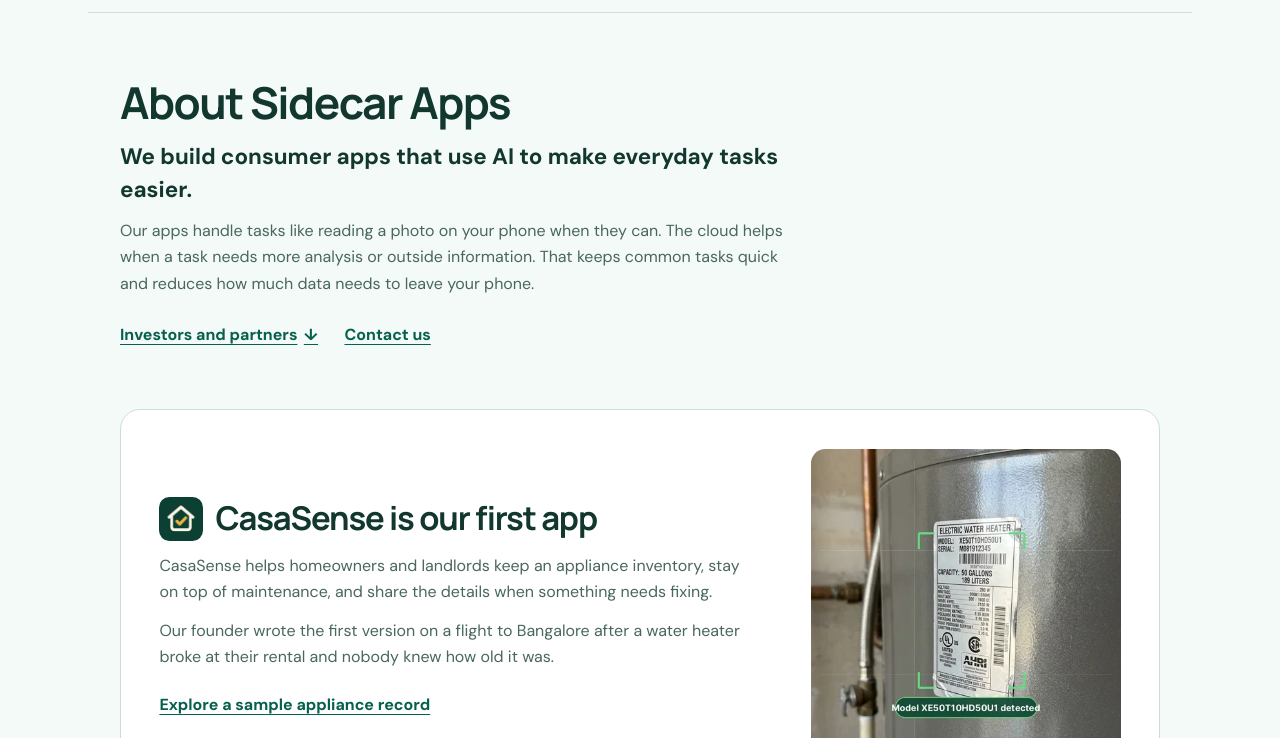
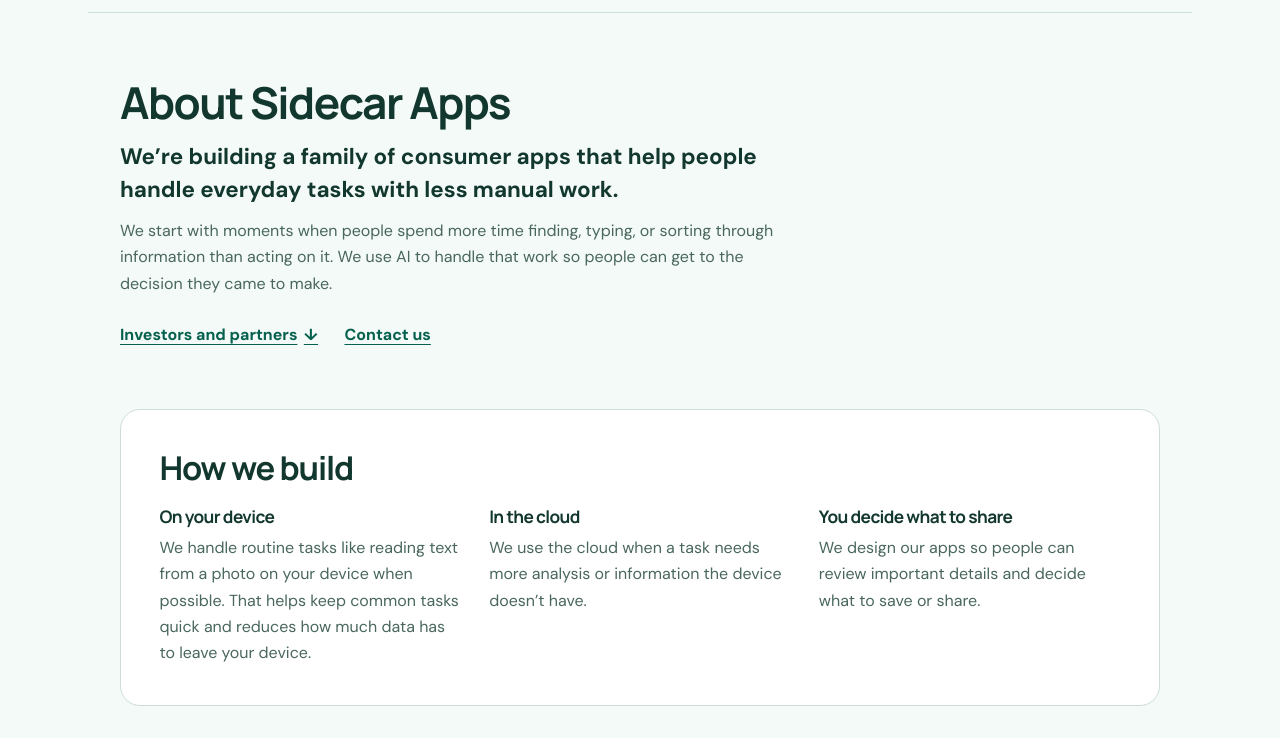
Before and after one commit to kumarrajamani-ai/sidecarapps, a plain HTML site: page about.html in a window 1280 px wide. Shown: the part 62-800 px from the top of the page. Drawn offline with Linux system fonts and the light colour scheme.

Commit message:
Focus About on the Sidecar Apps vision and partnerships

```diff
--- a/about.html
+++ b/about.html
@@ -3,12 +3,12 @@
 <head>
   <meta charset="utf-8">
   <meta name="viewport" content="width=device-width, initial-scale=1">
-  <title>About Sidecar Apps | CasaSense, Investors &amp; Partners</title>
-  <meta name="description" content="Meet Sidecar Apps, the team behind CasaSense. Learn how we use on-device and cloud AI, and contact us about OEM partnerships and corporate venture investment.">
+  <title>About Sidecar Apps | Vision, Investors &amp; Partners</title>
+  <meta name="description" content="Sidecar Apps builds consumer apps with on-device and cloud AI. Learn about our vision, OEM partnerships, and corporate venture investment.">
   <meta property="og:type" content="website">
   <meta property="og:site_name" content="Sidecar Apps">
-  <meta property="og:title" content="About Sidecar Apps | CasaSense, Investors &amp; Partners">
-  <meta property="og:description" content="Meet Sidecar Apps, the team behind CasaSense. Learn how we use on-device and cloud AI, and contact us about OEM partnerships and corporate venture investment.">
+  <meta property="og:title" content="About Sidecar Apps | Vision, Investors &amp; Partners">
+  <meta property="og:description" content="Sidecar Apps builds consumer apps with on-device and cloud AI. Learn about our vision, OEM partnerships, and corporate venture investment.">
   <meta property="og:url" content="https://sidecar360.com/about.html">
   <meta property="og:image" content="https://sidecar360.com/assets/sidecar-icon.png">
   <meta property="og:image:alt" content="Sidecar Apps logo">
@@ -40,36 +40,30 @@
     nav a { display: inline-flex; align-items: center; min-height: 2.75rem; text-decoration: none; }
     nav [aria-current] { font-weight: 700; }
     main { max-width: 65rem; margin-inline: auto; padding: clamp(2rem, 5vw, 4rem) 0; }
-    h1, h2 { margin: 0; font-family: Manrope, sans-serif; line-height: 1.18; letter-spacing: -0.035em; }
+    h1, h2, h3 { margin: 0; font-family: Manrope, sans-serif; line-height: 1.18; letter-spacing: -0.035em; }
     h1 { font-size: clamp(1.8rem, 4vw, 2.75rem); }
     h2 { font-size: clamp(1.45rem, 3vw, 2.05rem); }
+    h3 { font-size: 1.08rem; }
     p { margin: 0.75rem 0 0; color: #49675c; }
     .about-intro { max-width: 42rem; }
     .lead { font-size: clamp(1.13rem, 2.3vw, 1.4rem); font-weight: 700; color: #12372e; line-height: 1.45; }
     .intro-links { display: flex; flex-wrap: wrap; gap: 0.25rem 1.65rem; margin-top: 1rem; }
     main a { display: inline-flex; align-items: center; justify-content: center; min-height: 2.75rem; color: #05604e; font-weight: 700; text-underline-offset: 0.23em; }
     .about-jump { gap: 0.4rem; }
-    .first-app {
-      display: grid;
-      grid-template-columns: minmax(0, 1.55fr) minmax(0, 0.8fr);
-      align-items: center;
-      gap: clamp(1.25rem, 4vw, 3.25rem);
+    .approach {
       margin-top: clamp(1.5rem, 5vw, 3.25rem);
       padding: clamp(1.25rem, 4vw, 2.4rem);
       border: 1px solid #cdded7;
       border-radius: 1.25rem;
       background: #fff;
     }
-    .app-heading { display: flex; align-items: center; gap: 0.75rem; }
-    .app-icon { width: 2.75rem; height: auto; flex: none; border-radius: 0.65rem; }
-    .app-photo {
-      display: block;
-      width: 100%;
-      max-width: 24rem;
-      height: auto;
-      border-radius: 0.9rem;
+    .approach-grid {
+      display: grid;
+      grid-template-columns: repeat(3, minmax(0, 1fr));
+      gap: 1rem 1.75rem;
+      margin-top: 1.25rem;
     }
-    .first-app a { margin-top: 0.8rem; }
+    .approach-grid p { margin-top: 0.45rem; }
     .investors {
       margin-top: clamp(1.35rem, 4vw, 2.5rem);
       padding: clamp(1.25rem, 4.5vw, 2.5rem);
@@ -92,7 +86,9 @@
     @media (max-width: 42rem) {
       header { gap: 0.75rem; }
       nav { font-size: 0.82rem; }
-      .first-app { grid-template-columns: minmax(0, 1fr); }
+      .intro-links { column-gap: 1rem; }
+      .approach-grid { grid-template-columns: minmax(0, 1fr); }
+      .approach-grid > div + div { padding-top: 1rem; border-top: 1px solid #cdded7; }
     }
   </style>
   <link rel="stylesheet" href="sidecar-brand.css?v=2">
@@ -112,31 +108,35 @@
     <main>
       <section class="about-intro" aria-labelledby="about-heading">
         <h1 id="about-heading">About Sidecar Apps</h1>
-        <p class="lead">We build consumer apps that use AI to make everyday tasks easier.</p>
-        <p>Our apps handle tasks like reading a photo on your phone when they can. The cloud helps when a task needs more analysis or outside information. That keeps common tasks quick and reduces how much data needs to leave your phone.</p>
+        <p class="lead">We’re building a family of consumer apps that help people handle everyday tasks with less manual work.</p>
+        <p>We start with moments when people spend more time finding, typing, or sorting through information than acting on it. We use AI to handle that work so people can get to the decision they came to make.</p>
         <div class="intro-links">
           <a class="about-jump" href="#investors">Investors and partners <span aria-hidden="true">↓</span></a>
           <a href="contact.html">Contact us</a>
         </div>
       </section>
 
-      <section class="first-app" aria-labelledby="first-app-heading">
-        <div>
-          <div class="app-heading">
-            <img class="app-icon" src="assets/casasense-icon-192.png" alt="" width="192" height="192">
-            <h2 id="first-app-heading">CasaSense is our first app</h2>
+      <section class="approach" aria-labelledby="approach-heading">
+        <h2 id="approach-heading">How we build</h2>
+        <div class="approach-grid">
+          <div>
+            <h3>On your device</h3>
+            <p>We handle routine tasks like reading text from a photo on your device when possible. That helps keep common tasks quick and reduces how much data has to leave your device.</p>
           </div>
-          <p>CasaSense helps homeowners and landlords keep an appliance inventory, stay on top of maintenance, and share the details when something needs fixing.</p>
-          <p>Our founder wrote the first version on a flight to Bangalore after a water heater broke at their rental and nobody knew how old it was.</p>
-          <a href="./#sample-home">Explore a sample appliance record</a>
+          <div>
+            <h3>In the cloud</h3>
+            <p>We use the cloud when a task needs more analysis or information the device doesn’t have.</p>
+          </div>
+          <div>
+            <h3>You decide what to share</h3>
+            <p>We design our apps so people can review important details and decide what to save or share.</p>
+          </div>
         </div>
-        <img class="app-photo" src="assets/sample-water-heater.webp" alt="CasaSense reading the model number on a water heater label" width="480" height="506">
       </section>
 
       <section class="investors" id="investors" aria-labelledby="investor-heading" tabindex="-1">
         <h2 id="investor-heading">Investors and partners</h2>
-        <p>Each Sidecar app starts with a specific task people already spend time on. Handling routine tasks on the device reduces cloud requests and helps control the cost of serving each user.</p>
-        <p>If you’re an appliance manufacturer (OEM) or a corporate venture capital team, contact us to discuss partnerships or investing in Sidecar Apps.</p>
+        <p>We welcome conversations with original equipment manufacturers (OEMs) about building better experiences around their products. We’d also like to hear from corporate venture capital teams and other investors interested in bringing practical consumer AI apps to more people.</p>
         <a class="contact" href="contact.html">Contact Sidecar Apps</a>
       </section>
     </main>
--- a/sitemap.xml
+++ b/sitemap.xml
@@ -14,9 +14,6 @@
   <url>
     <loc>https://sidecar360.com/about.html</loc>
     <lastmod>2026-11-23</lastmod>
-    <image:image>
-      <image:loc>https://sidecar360.com/assets/sample-water-heater.webp</image:loc>
-    </image:image>
   </url>
   <url>
     <loc>https://sidecar360.com/contact.html</loc>
```
Also changed, not shown: llms.txt.
